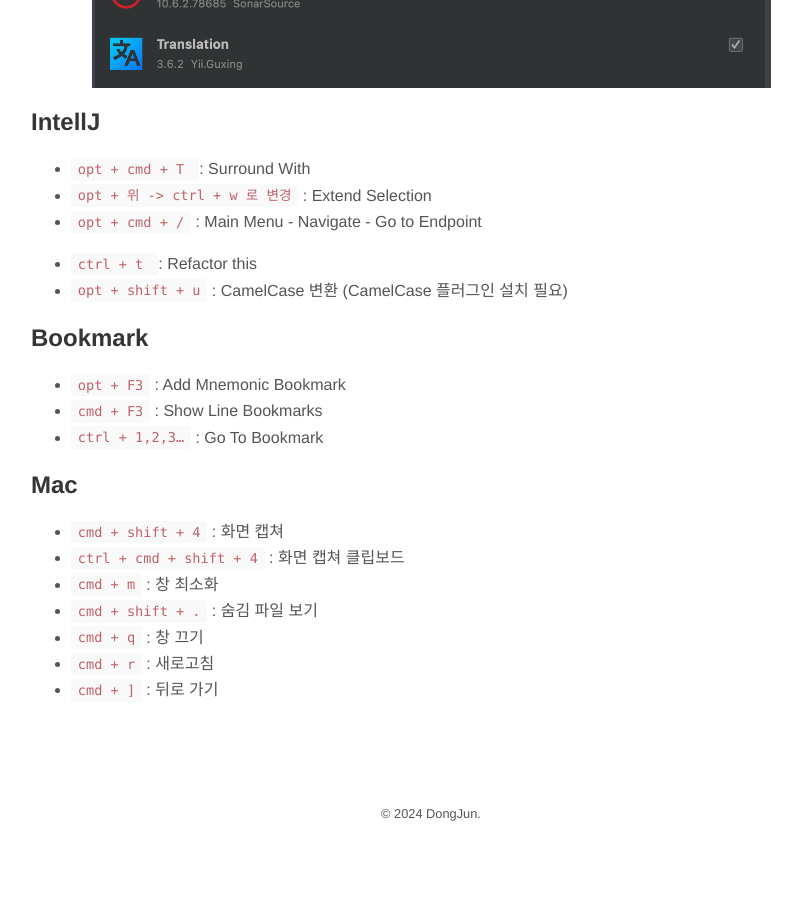
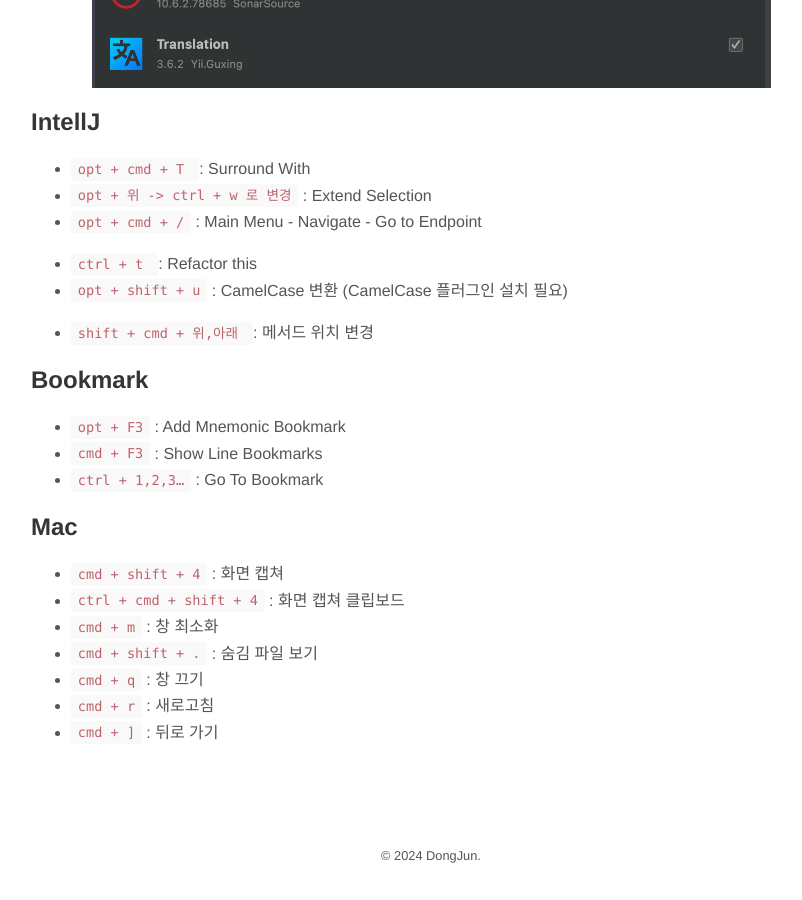
Before and after one commit to dongjun6343/dongjun6343.github.io, a Jekyll site: the page built from _posts/2024-07-16-TIL.md, in a window 1280 px wide and 900 px high, scrolled down 1151 px. Shown: the whole window, without its empty margins (209-1011 px from the left). Built offline with Jekyll 4.4.1, drawn with Linux system fonts in a browser that asks for light colours; nearby versions of some CDN libraries; before the commit the page ends 2009 px from its top, so only the background shows below that.

Commit message:
IntelliJ IDEA - 내가 자주 사용하는 단축키 모음

```diff
--- a/_posts/2024-07-16-TIL.md
+++ b/_posts/2024-07-16-TIL.md
@@ -22,6 +22,8 @@ tags: ["TIL"]
 - `ctrl + t ` :  Refactor this
 - `opt + shift + u` : CamelCase 변환 (CamelCase 플러그인 설치 필요)
 
+- `shift + cmd + 위,아래 ` : 메서드 위치 변경
+
 ## Bookmark
 
 - `opt + F3` : Add Mnemonic Bookmark
```
